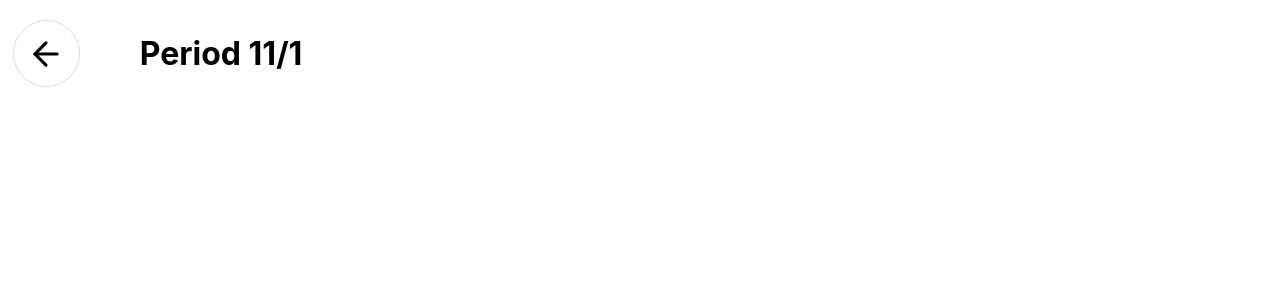
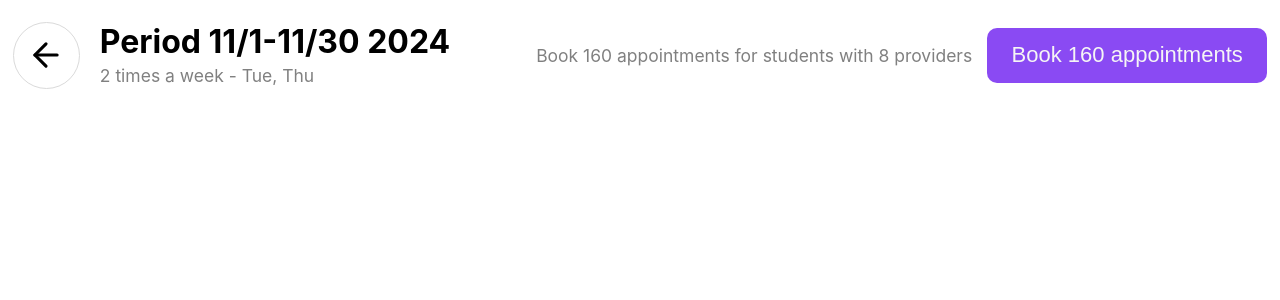
Before and after one commit to Namangarg110/Hazel_New_Frontend, a React (Create React App) app: page /saintGeoegeSchool in a window 1280 px wide. Both pictures are taken after a click on the button "Start". Shown: the top 300 px of the page. Built offline with nearby package versions, Linux system fonts and the light colour scheme.

Commit message:
I Have create ProvidrNavBar.js

```diff
--- a/src/CSS_Code/PeriodNavBarCSS.css
+++ b/src/CSS_Code/PeriodNavBarCSS.css
@@ -0,0 +1,50 @@
+
+
+.LeftLogo-Text{
+    display: flex;
+    align-items: center;
+    justify-content: space-between;
+}
+
+.ProviderNavBarDiv{
+    gap: 20px;
+    display: flex;
+    align-items: center;
+    justify-content: space-between;
+}
+
+.PeriodDatetext-TimeText{
+    line-height: 0.5;
+}
+
+.PeriodDatetext-TimeText p {
+    color: grey;
+    font-size: 17.5px;
+    font-weight: 400;
+}
+
+.book-OneSixty-appointment-Button {
+  display: flex;
+  align-items: center;
+  justify-content: center;
+  cursor: pointer;
+  padding: 2%;
+  width: 280px;
+  background-color: #8a4af3;
+  color: whitesmoke;
+  border-radius: 10px;
+  border-style: none;
+  font-size: 22px;
+}
+
+.BookOneSixtyText-BookOneSixtyButton{
+    gap: 15px;
+    display: flex;
+    align-items: center;
+}
+
+.BookOneSixtyText-BookOneSixtyButton span {
+    color: grey;
+    font-size: 17.5px;
+    font-weight: 400;
+}
--- a/src/Core/PeriodNavBar.js
+++ b/src/Core/PeriodNavBar.js
@@ -1,4 +1,5 @@
 import React from "react";
+import "../CSS_Code/PeriodNavBarCSS.css"
 import { useNavigate } from "react-router-dom";
 import { FiArrowLeft } from "react-icons/fi";
 
@@ -12,11 +13,23 @@ function PeriodNavBar(){
     return (
         <div>
             <div className="LeftArrowIcon-ScheduleText LeftLogo-Text">
+
+                <div className="ProviderNavBarDiv">
                     <div onClick={OneStepBackHandler} className="LeftArrowIcon">
                         <FiArrowLeft size={38} style={{ cursor: 'pointer' }} />
                     </div>
-                    <h1>Period 11/1</h1>
+                    <div className="PeriodDatetext-TimeText">
+                        <h1>Period 11/1-11/30 2024</h1>
+                        <p>2 times a week - Tue, Thu</p>
+                    </div>
                 </div>
+
+                <div className="BookOneSixtyText-BookOneSixtyButton">
+                    <span>Book 160 appointments for students with 8 providers</span>
+                    <button className="book-OneSixty-appointment-Button">Book 160 appointments</button>
+                </div>
+
+            </div>
         </div>
     )
 }
```
Also changed, not shown: src/CSS_Code/EarliestAvailableCSS.css (+43 -55 lines).
